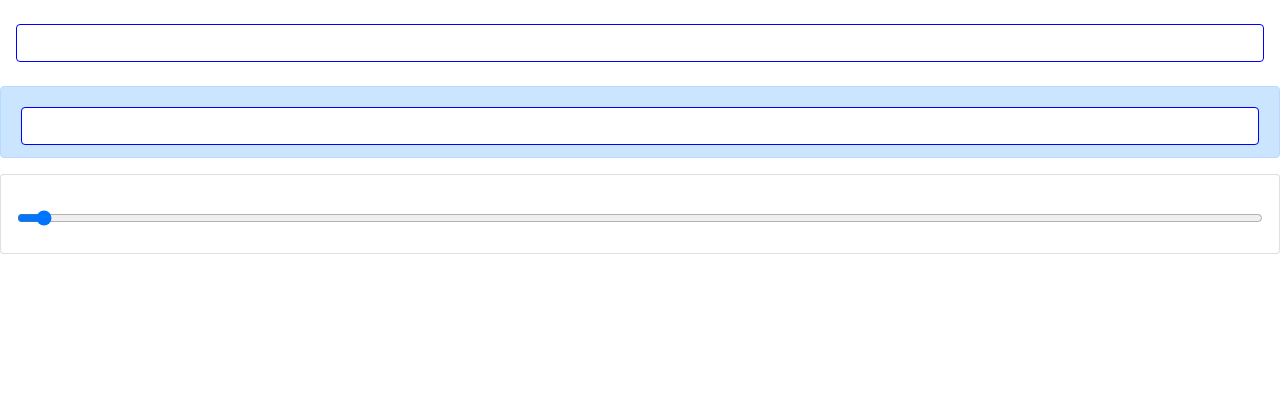
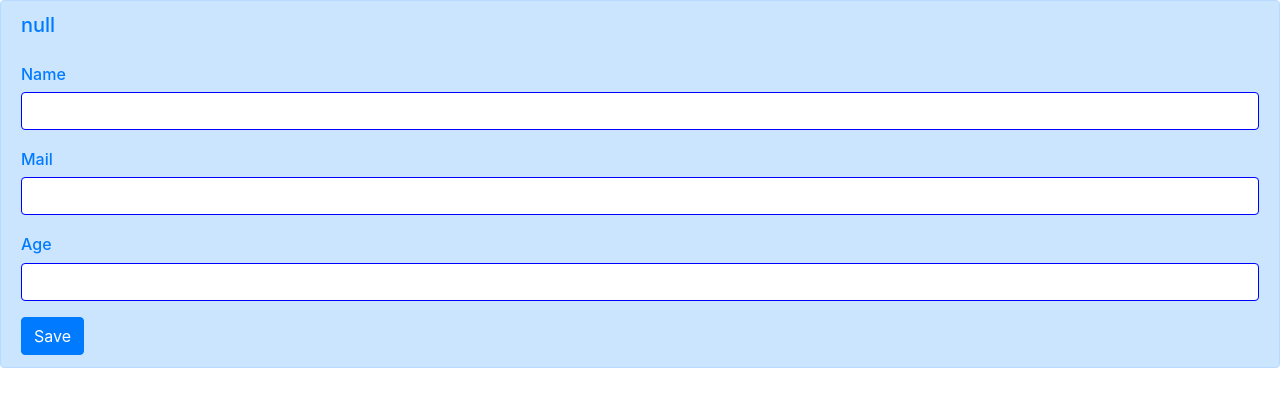
Before and after one commit to thirota/react_app, a React (Create React App) app: page / in a window 1280 px wide. Shown: the top 406 px of the page. Built offline with nearby package versions, Linux system fonts and the light colour scheme.

Commit message:
persist in local storage p.258

```diff
--- a/src/App.js
+++ b/src/App.js
@@ -1,74 +1,48 @@
 import React, {useState} from 'react'
 import './App.css';
+import usePersist from './Persist'
 
-//数値を計算してメッセージを返す独自フック関数
-function useCalc(num=0, func=(a)=>{return a}) {
-  const [msg, setMsg] = useState(null)
-
-  const setValue = (p)=> {
-    let res = func(p)
-    setMsg(<p className="h5">* {p} の結果は、{res} です。</p>)
-  }
-
-  return [msg, setValue]
-}
-
-//デフォルトコンポーネント
-function PlainMessage(props) {
-  console.log("PlainMessage start")
-
-  const [msg, setCalc] = useCalc()
-
-  const onChange = (e)=> {
-    setCalc(e.target.value)
-  }
-
-  return <div className="p-3 h5">
-    <h5>{msg}</h5>
-    <input type="number" onChange={onChange} className="form-control"/>
-  </div>
-}
-
-//合計計算コンポーネント
 function AlertMessage(props) {
   console.log("AlertMessage start")
 
-  //合計計算の関数
-  const [msg, setCalc] = useCalc(0, (a)=> {
-    let re = 0
-    for (let i = 0; i <= a; i++) {
-      re += i
+  const [name, setName] = useState("")
+  const [mail, setMail] = useState("")
+  const [age, setAge] = useState(0)
+  const [mydata, setMydata] = usePersist("mydata", null)
+
+  const onChangeName = (e)=> {
+    setName(e.target.value)
+  }
+  const onChangeMail = (e)=> {
+    setMail(e.target.value)
+  }
+  const onChangeAge = (e)=> {
+    setAge(e.target.value)
+  }
+  const onAction = (e)=> {
+    const data = {
+      name: name,
+      mail: mail,
+      age: age
     }
-    return re
-  })
-
-  const onChange = (e)=> {
-    setCalc(e.target.value)
+    setMydata(data)
   }
 
   return <div className="alert alert-primary h5 text-primary">
-    <h5>{msg}</h5>
-    <input type="number" onChange={onChange} className="form-control" min="0" max="10000"/>
-  </div>
-
-}
-
-//消費税計算コンポーネント
-function CardMessage(props) {
-  console.log("CardMessage start")
-
-  //消費税計算の関数
-  const [msg, setCalc] = useCalc(0, (a)=> {
-    return Math.floor(a * 1.1)
-  })
-
-  const onChange = (e)=> {
-    setCalc(e.target.value)
-  }
-
-  return <div className="card p-3 h5 text-primary">
-    <h5>{msg}</h5>
-    <input type="range" onChange={onChange} className="form-control" min="0" max="10000"/>
+    <h5 className="mb-4">{JSON.stringify(mydata)}</h5>
+    <div className="form-group">
+      <label className="h6">Name</label>
+      <input type="text" onChange={onChangeName} className="form-control"/>
+    </div>
+    <div className="form-group">
+      <label className="h6">Mail</label>
+      <input type="mail" onChange={onChangeMail} className="form-control"/>
+    </div>
+    <div className="form-group">
+      <label className="h6">Age</label>
+      <input type="number" onChange={onChangeAge} className="form-control"/>
+    </div>
+    <button onClick={onAction} className="btn btn-primary">Save</button>
   </div>
 
 }
@@ -79,9 +53,7 @@ function App() {
 
   return (
     <div>
-      <PlainMessage/>
       <AlertMessage/>
-      <CardMessage/>
     </div>
   )
 }
--- a/src/Persist.js
+++ b/src/Persist.js
@@ -1,9 +1,11 @@
 import React, { useState } from 'react'
 
 function usePersist(ky, initVal) {
+    console.log("usePersist start")
     const key = "hooks: " + ky
 
     const value = ()=> {
+        console.log("value start")
         try {
             const item = window.localStorage.getItem(key)
             return item ? JSON.parse(item) : initVal
@@ -14,6 +16,7 @@ function usePersist(ky, initVal) {
     }
 
     const setValue = (val)=> {
+        console.log("setValue start")
         try {
             setSavedValue(val)
             window.localStorage.setItem(key, JSON.stringify(val))
@@ -23,7 +26,10 @@ function usePersist(ky, initVal) {
     }
 
     // XXX なぜステートが必要なん？永続化していればメモリ上には不要では？
+    // XXX ステートの初期値に関数を設定なんてできるん？？
+    console.log("useState before")
     const [savedValue, setSavedValue] = useState(value)
+    console.log("useState after")
 
     return [savedValue, setValue]
 }
```
